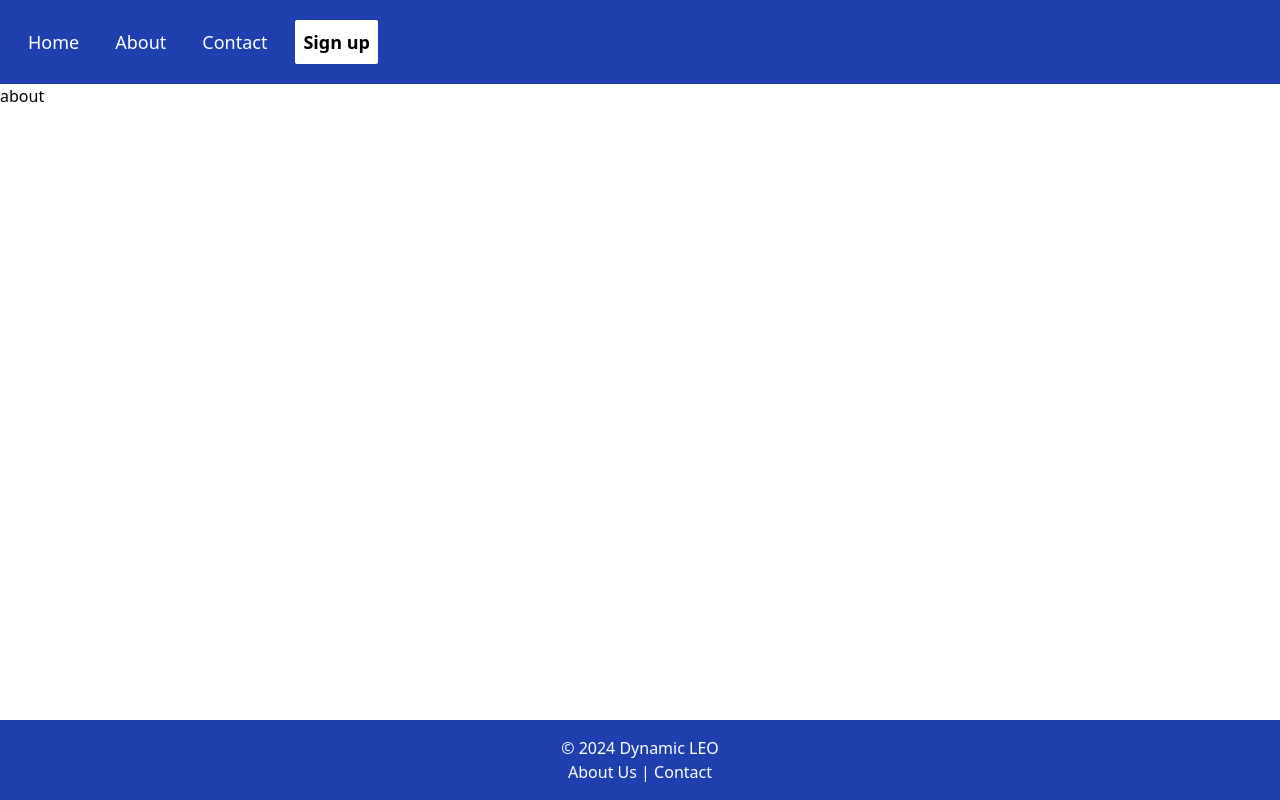
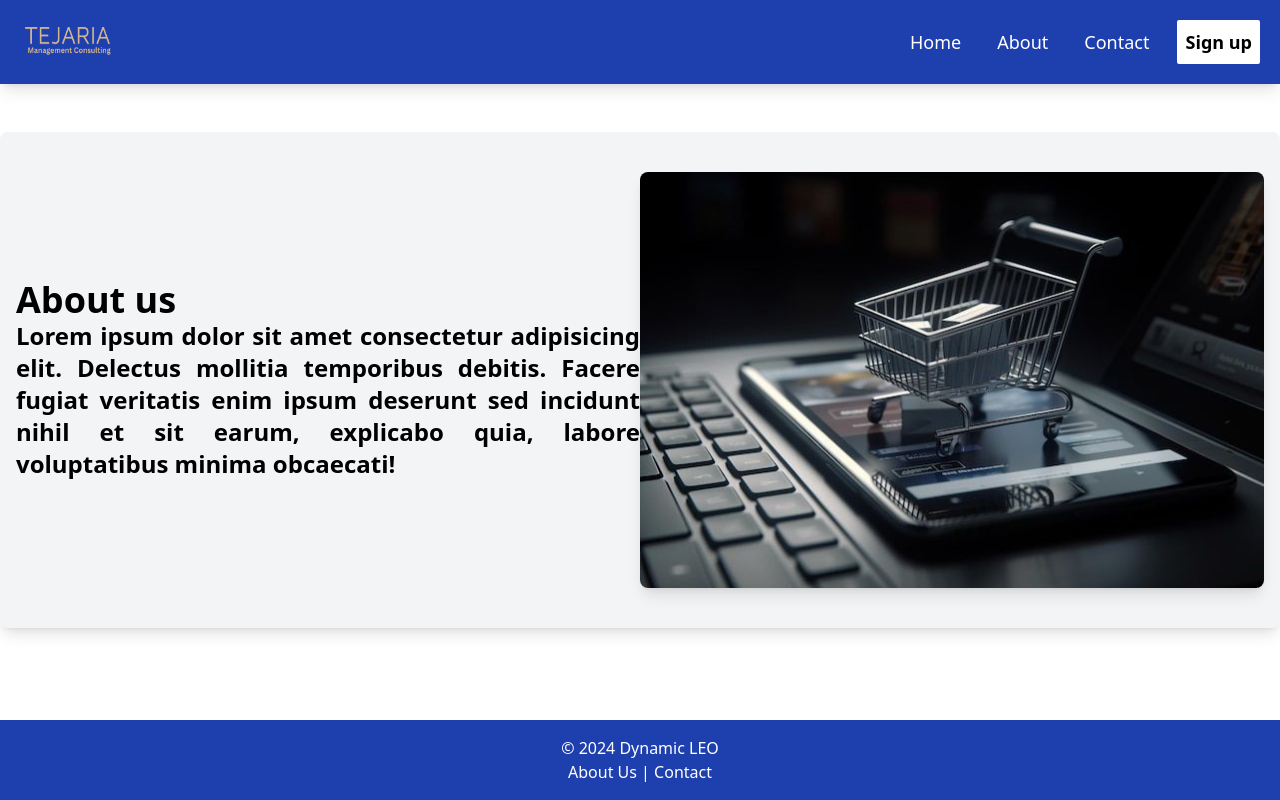
Before and after one commit to mfaizan11/dynamic-leo, a React (Create React App) app: page /About in a window 1280 px wide. Built offline with nearby package versions, Linux system fonts and the light colour scheme.

Commit message:
added logo in navbar, created about us section in about page

```diff
--- a/src/components/Footer.js
+++ b/src/components/Footer.js
@@ -3,7 +3,7 @@ import { Link } from "react-router-dom";
 
 function Footer() {
   return (
-    <footer className="bg-blue-800 text-white p-4 fixed bottom-0 w-full text-center">
+    <footer className="bg-blue-800 text-white p-4 fixed bottom-0 w-full text-center shadow-lg">
       <div className="footer-content">
         <p>&copy; 2024 Dynamic LEO</p>
         <p>
--- a/src/components/Navbar.js
+++ b/src/components/Navbar.js
@@ -1,16 +1,23 @@
 import React from "react";
 import { Link } from "react-router-dom";
 import "../App.css";
+import logo1 from "../assests/logo1.png";
 
 function Navbar() {
   return (
     <>
-      <nav className="bg-blue-800 p-5 md:flex">
-        <div className="container mx-auto flex justify-between items-center md:flex md:shrink">
-          <div className="hidden lg:flex space-x-4 md:flex gap-1 text-lg ">
+      <nav className="bg-blue-800 p-5 flex shadow-lg ">
+        <div>
+          <Link to="/">
+            <img src={logo1} alt="logo" className="h-10 w-auto " />
+          </Link>
+        </div>
+
+        <div className="container mx-auto flex justify-end">
+          <div className="hidden lg:flex space-x-4  gap-1 text-lg ">
             <Link
               to="/"
-              className="text-white hover:bg-gray-700 p-2 rounded-md md:flex-1"
+              className="text-white hover:bg-gray-700 p-2 rounded-md"
             >
               Home
             </Link>
--- a/src/pages/About.js
+++ b/src/pages/About.js
@@ -1,7 +1,29 @@
 import React from "react";
+import ecommerce from "../assests/ecommerece.jpg";
 
 function About() {
-  return <div>about</div>;
+  return (
+    <div className="container mx-auto mt-12 py-10 px-4 flex md:flex items-center justify-center bg-gray-100 rounded-lg  shadow-lg">
+      <div className="flex-1 text-left">
+        <h1 className="font-bold text-4xl ">About us</h1>
+
+        <p className="font-bold text-justify text-2xl hover:cursor-pointer hover:text-gray-700 hover:text-3xl">
+          Lorem ipsum dolor sit amet consectetur adipisicing elit. Delectus
+          mollitia temporibus debitis. Facere fugiat veritatis enim ipsum
+          deserunt sed incidunt nihil et sit earum, explicabo quia, labore
+          voluptatibus minima obcaecati!
+        </p>
+      </div>
+
+      <div className="flex-1 flex justify-center">
+        <img
+          src={ecommerce}
+          alt=""
+          className="h-100 w-100 rounded-lg shadow-lg hover:opacity-80 hover:cursor-pointer"
+        />
+      </div>
+    </div>
+  );
 }
 
 export default About;
--- a/src/pages/Home.js
+++ b/src/pages/Home.js
@@ -1,12 +1,7 @@
 import React from "react";
 
 function Home() {
-  return (
-    <div className="text-center font-bold text-8xl mt-52 p-5">
-      {" "}
-      This is Home Page
-    </div>
-  );
+  return <div>Home</div>;
 }
 
 export default Home;
```
Also changed, not shown: src/assests/ecommerece.jpg (added), src/assests/logo1.png (added).
